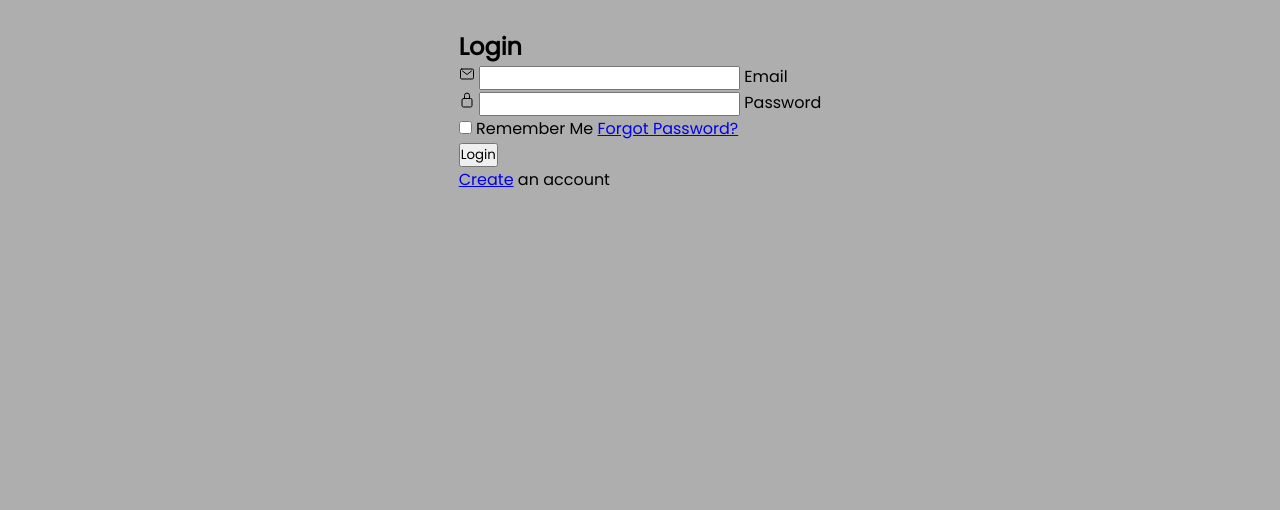
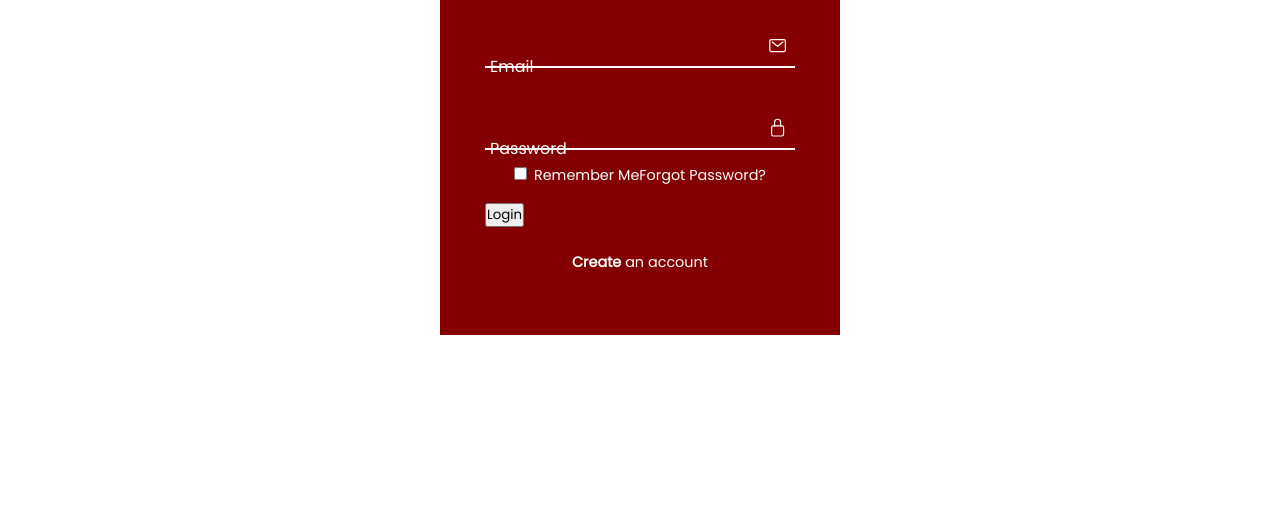
Before and after one commit to GreenHexagon/GreenHexagon.github.io, a plain HTML site: page index.html in a window 1280 px wide. Shown: the part 290-800 px from the top of the page. Drawn offline with nearby package versions, Linux system fonts and the light colour scheme.

Commit message:
DECORATING EXTRA

```diff
--- a/index.css
+++ b/index.css
@@ -10,5 +10,99 @@ section {
     align-items: center;
     min-height: 100vh;
     width: 100%;
-    background: #aeaeae
+    background: url(static/src/bg.jpg) repeat-x;
 }
+.form-box {
+    position:relative;
+    width:400px;
+    height: 450px;
+    background: rgb(132, 0, 0);
+    display: flex;
+    justify-content: center;
+    align-items: center;
+}
+h2.form-header {
+    font-size: 2em;
+    color: white;
+    text-align: center;
+
+}
+.inputbox {
+    position:relative;
+    margin: 30px 0;
+    width: 310px;
+    border-bottom: 2px solid white;
+}
+.inputbox label {
+    position: absolute;
+    top: 50;
+    left: 5px;
+    transform: translateY(-50%);
+    color: white;
+    font-size: 1em;
+    pointer-events: none;
+    transition: .5s;
+}
+input:focus ~ label
+input:valid ~ label {
+    top: -5px;
+}
+.inputbox input {
+    width: 100%;
+    height: 50px;
+    background: transparent;
+    border: none;
+    outline: none;
+    font-size: 1em;
+    padding: 0 35px 0 5px;
+    color: white;
+}
+.inputbox ion-icon {
+    position: absolute;
+    right: 8px;
+    color: white;
+    font-size: 1.2em;
+    top: 20px;
+}
+.forget {
+    margin: -15px 0 15px;
+    font-size: .9em;
+    color: white;
+    display: flex;
+    justify-content: center;
+}
+.forget label input{
+    margin-right: 3px;
+}
+.forget a{
+    color: white;
+    text-decoration: none;
+}
+.forget a:hover {
+    text-decoration: underline;
+}
+button.login{
+    width: 100%;
+    height: 40px;
+    border-radius: 30px;
+    background: white;
+    border: none;
+    outline: none;
+    cursor: pointer;
+    font-size: 1em;
+    font-weight: 600;
+}
+.register {
+    font-size: .9em;
+    color:white;
+    text-align: center;
+    margin: 25px 0 10px;
+}
+.register p a{
+    text-decoration: none;
+    color: white;
+    font-weight: 600;
+}
+.register p a:hover {
+    text-decoration: underline;
+}
--- a/index.html
+++ b/index.html
@@ -9,7 +9,7 @@
         <div class="form-box">
             <div class="form-value">
                 <form action="">
-                    <h2>Login</h2>
+                    <h2 class="form-header">Login</h2>
                     <div class="inputbox">
                         <ion-icon name="mail-outline"></ion-icon>
                         <input type="email" required>
```
Also changed, not shown: static/src/bg.jpg (added).
